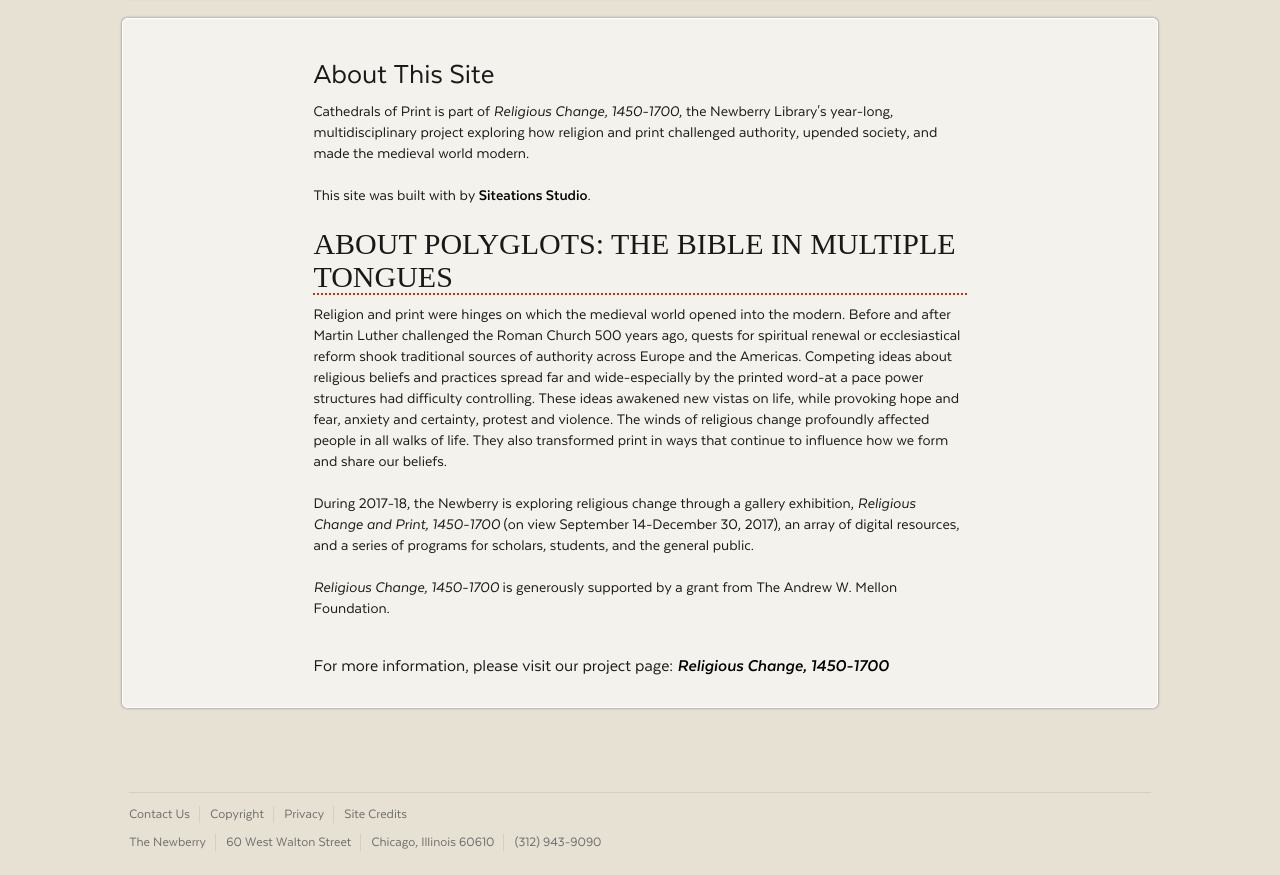
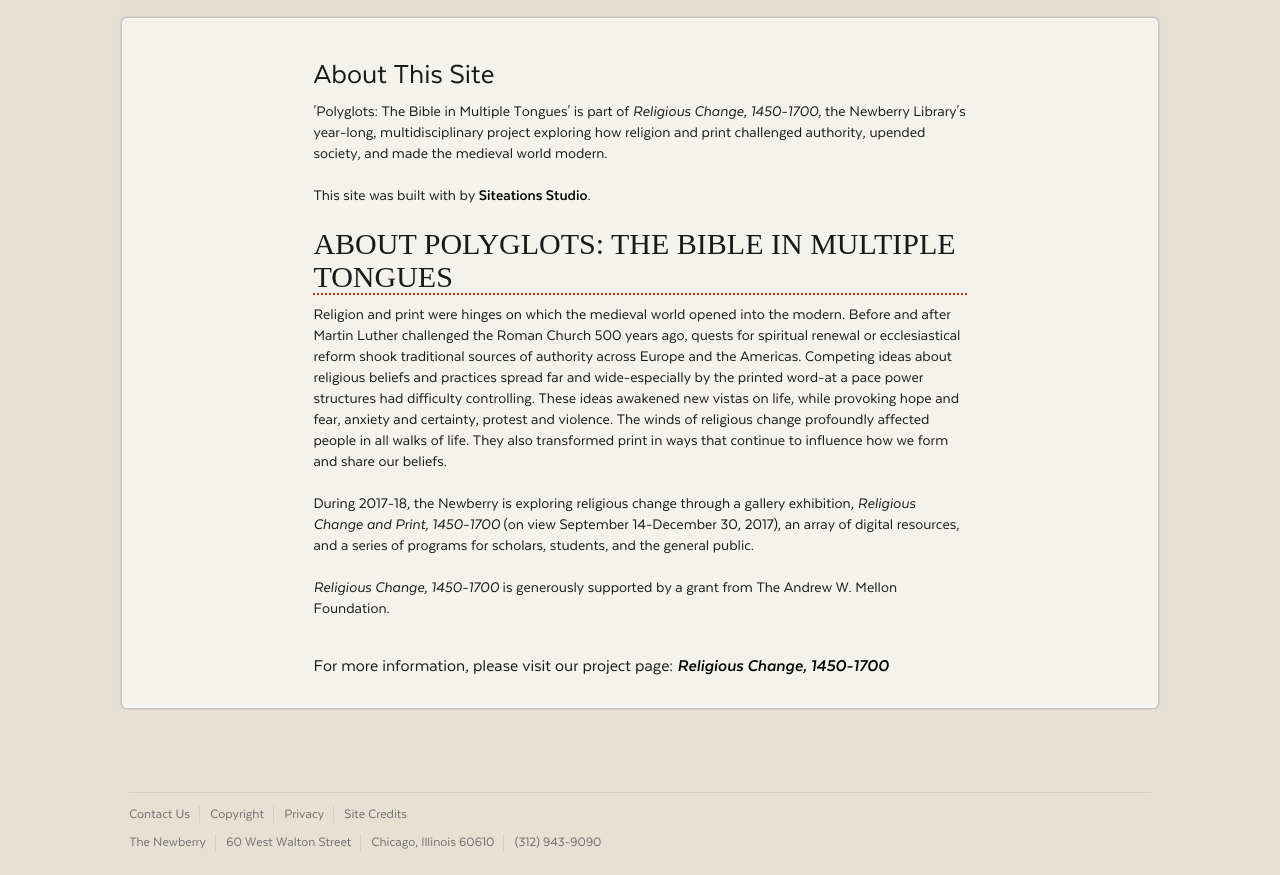
Before and after one commit to siteations/polyglots, a React (Create React App) app: page / in a window 1280 px wide. Shown: the part 8588-9463 px from the top of the page. Built offline with nearby package versions, Linux system fonts and the light colour scheme; a small style sheet from the web is missing; a web font is replaced by a local one; what react-tap-event-plugin would draw is missing.

Commit message:
about updated

```diff
--- a/src/components/About.js
+++ b/src/components/About.js
@@ -17,7 +17,7 @@ const About = (props)=>{
 					<div className="row ">
 						<div className="col-md-8 col-md-offset-2">
 					<h2 className="texta">About This Site</h2>
-					<p>Cathedrals of Print is part of <em>Religious Change, 1450-1700</em>, the Newberry Library's year-long, multidisciplinary project exploring how religion and print challenged authority, upended society, and made the medieval world modern.<br/><br/>This site was built with by <a href="https://www.siteations.com" target="_blank">Siteations Studio</a>.</p>
+					<p>'Polyglots: The Bible in Multiple Tongues' is part of <em>Religious Change, 1450-1700</em>, the Newberry Library's year-long, multidisciplinary project exploring how religion and print challenged authority, upended society, and made the medieval world modern.<br/><br/>This site was built with by <a href="https://www.siteations.com" target="_blank">Siteations Studio</a>.</p>
 					<h2 className="underline">ABOUT POLYGLOTS: THE BIBLE IN MULTIPLE TONGUES</h2>
 
 					<p>Religion and print were hinges on which the medieval world opened into the modern. Before and after Martin Luther challenged the Roman Church 500 years ago, quests for spiritual renewal or ecclesiastical reform shook traditional sources of authority across Europe and the Americas. Competing ideas about religious beliefs and practices spread far and wide-especially by the printed word-at a pace power structures had difficulty controlling. These ideas awakened new vistas on life, while provoking hope and fear, anxiety and certainty, protest and violence. The winds of religious change profoundly affected people in all walks of life. They also transformed print in ways that continue to influence how we form and share our beliefs. <br/><br/> During 2017-18, the Newberry is exploring religious change through a gallery exhibition, <em>Religious Change and Print, 1450-1700</em> (on view September 14-December 30, 2017), an array of digital resources, and a series of programs for scholars, students, and the general public.<br/><br/> <em>Religious Change, 1450-1700</em> is generously supported by a grant from The Andrew W. Mellon Foundation.<br/><br/></p>
```
Also changed, not shown: 1 other file (tests, documents, lock files or other folders).
